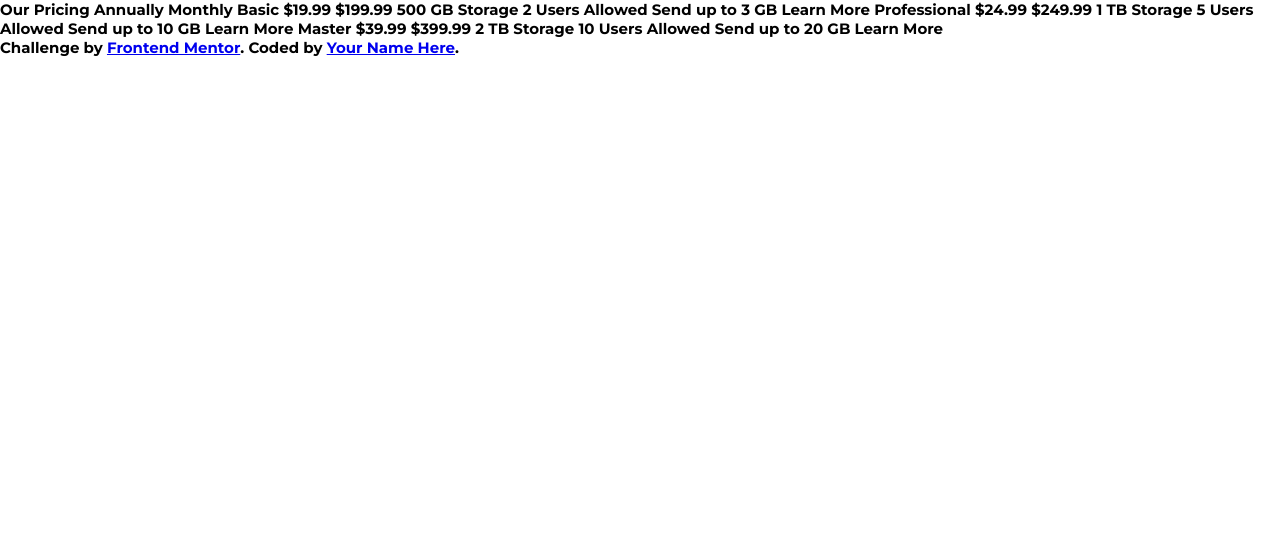
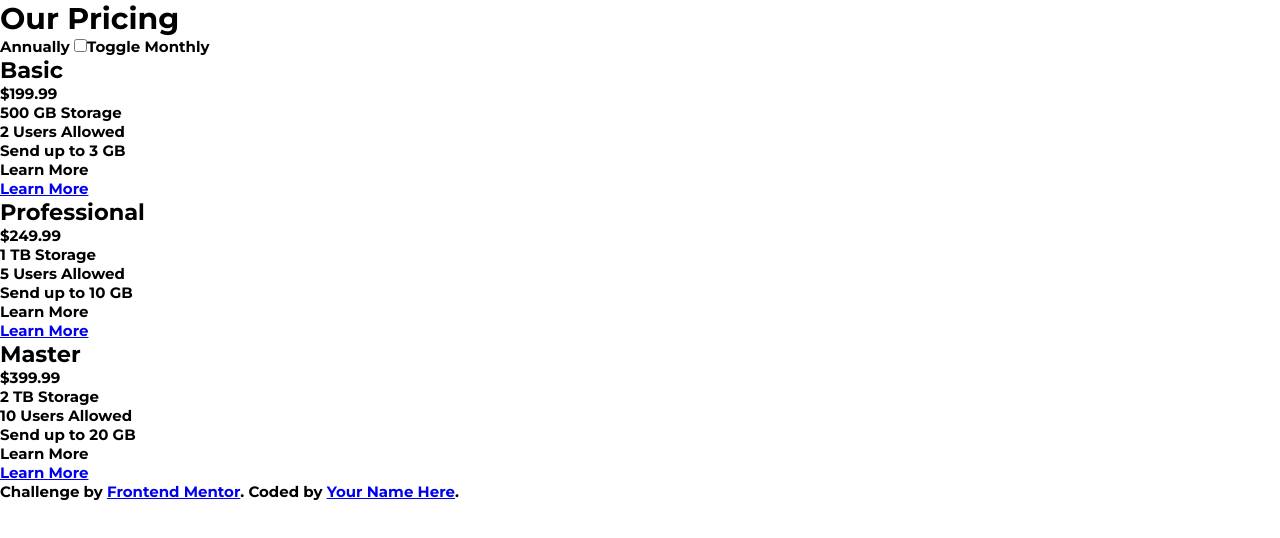
Before and after one commit to lukaszkus/pricing-component, a website: page index.html in a window 1280 px wide. Drawn offline with Linux system fonts and the light colour scheme.

Commit message:
html structure added

```diff
--- a/index.html
+++ b/index.html
@@ -11,38 +11,57 @@
 </head>
 <body>
 
-  Our Pricing
-  Annually
-  Monthly
+  <header class="header">
+    <h1 class="header__title">Our Pricing</h1>
+    <span>Annually</span>
+    <input type="checkbox" id="switch" name="toggle" /><label for="switch">Toggle</label>
+    <span>Monthly</span>
+  </header>
 
-  Basic
-  &dollar;19.99
-  &dollar;199.99
-  500 GB Storage
-  2 Users Allowed
-  Send up to 3 GB
-  Learn More
+  <main>
 
-  Professional
-  &dollar;24.99
-  &dollar;249.99
-  1 TB Storage
-  5 Users Allowed
-  Send up to 10 GB
-  Learn More
+    <div class="box">
+      <h2 class="box__title">Basic</h2>
+      <p class="box__price">&dollar;199.99</p>
+      <ul class="box__list">
+        <li>500 GB Storage</li>
+        <li>2 Users Allowed</li>
+        <li>Send up to 3 GB</li>
+        <li>Learn More</li>
+      </ul>
+      <a href="#" class="box__link">Learn More</a>
+    </div>
 
-  Master
-  &dollar;39.99
-  &dollar;399.99
-  2 TB Storage
-  10 Users Allowed
-  Send up to 20 GB
-  Learn More
+    <div class="box">
+      <h2 class="box__title">Professional</h2>
+      <p class="box__price">&dollar;249.99</p>
+      <ul class="box__list">
+        <li>1 TB Storage</li>
+        <li>5 Users Allowed</li>
+        <li>Send up to 10 GB</li>
+        <li>Learn More</li>
+      </ul>
+      <a href="#" class="box__link">Learn More</a>
+    </div>
 
-  <div class="attribution">
+    <div class="box">
+      <h2 class="box__title">Master</h2>
+      <p class="box__price">&dollar;399.99</p>
+      <ul class="box__list">
+        <li>2 TB Storage</li>
+        <li>10 Users Allowed</li>
+        <li>Send up to 20 GB</li>
+        <li>Learn More</li>
+      </ul>
+      <a href="#" class="box__link">Learn More</a>
+    </div>
+
+  </main>
+
+  <footer class="attribution">
     Challenge by <a href="https://www.frontendmentor.io?ref=challenge" target="_blank">Frontend Mentor</a>.
     Coded by <a href="#">Your Name Here</a>.
-  </div>
+  </footer>
 
   <script src="js/script.js"></script>
 </body>
```
